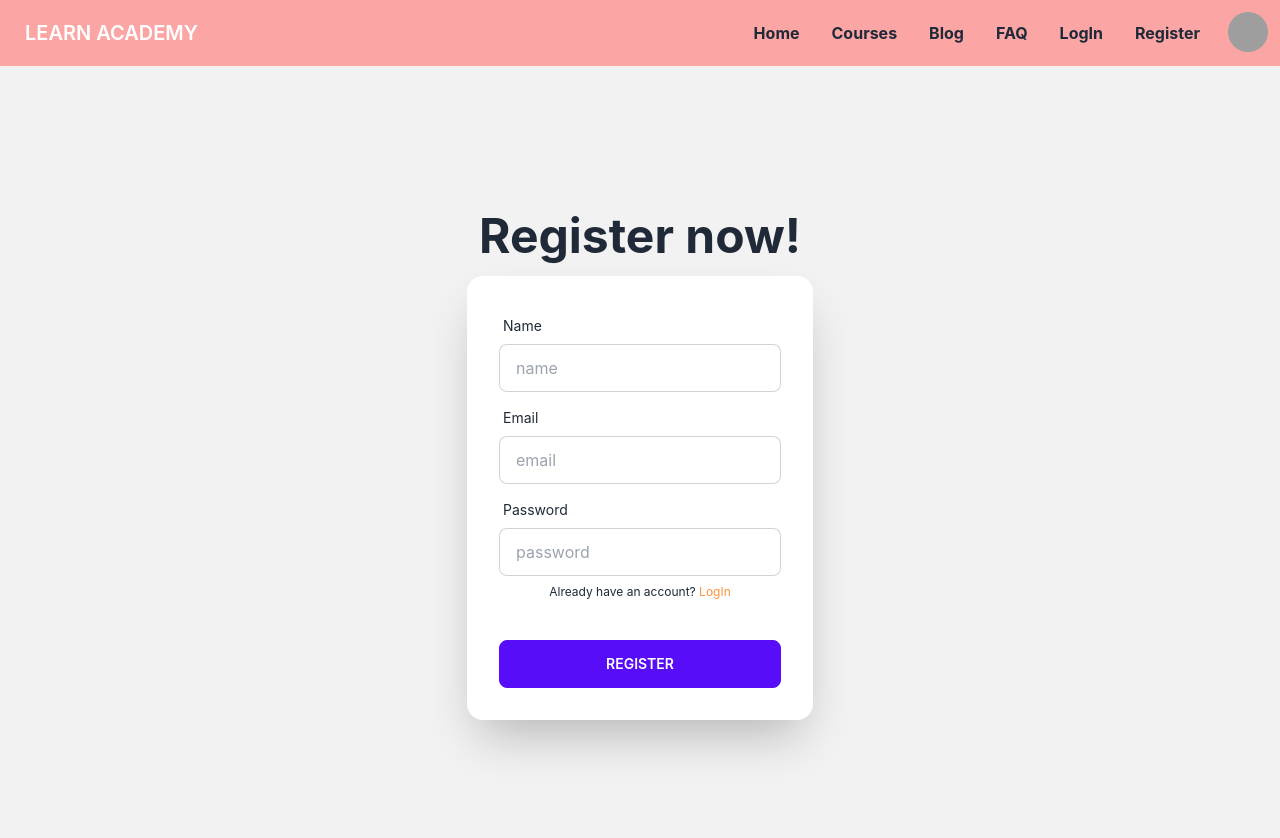
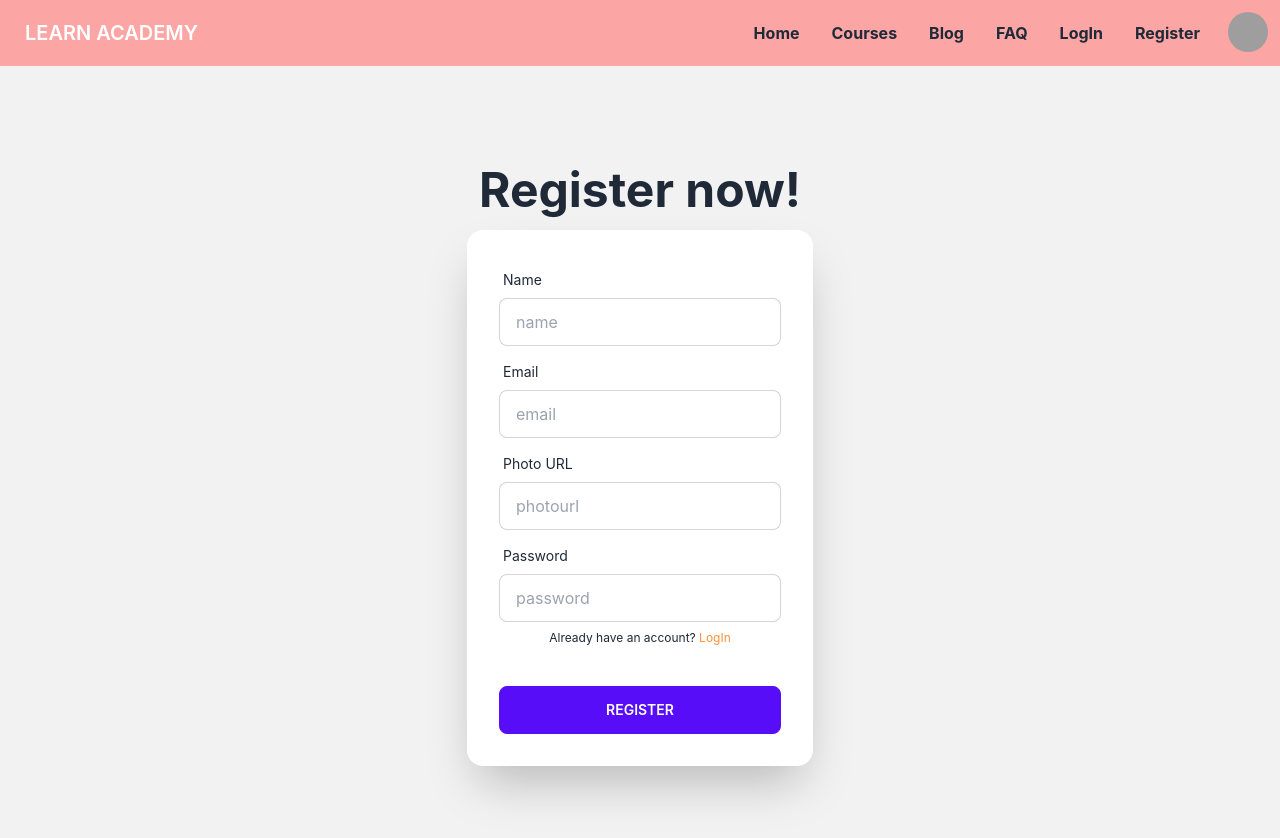
Before and after one commit to manisulislam/computer-science, a React (Create React App) app: page /register in a window 1280 px wide. Shown: the top 838 px of the page. Built offline with nearby package versions, Linux system fonts and the light colour scheme; no server answers; grey boxes are pictures that could not be loaded.

Commit message:
set full authentication

```diff
--- a/src/components/LogIn.js
+++ b/src/components/LogIn.js
@@ -3,7 +3,7 @@ import { useContext } from 'react';
 import { Link } from 'react-router-dom';
 import { AuthContext } from '../contexts/UserContext';
 import { FaGoogle } from 'react-icons/fa';
-import { GoogleAuthProvider } from 'firebase/auth';
+import { GithubAuthProvider, GoogleAuthProvider } from 'firebase/auth';
 
 
 const LogIn = () => {
@@ -11,7 +11,10 @@ const LogIn = () => {
 
   const {signIn}= useContext(AuthContext)
   const {providerLogIn}= useContext(AuthContext)
+  const {githubProviderLogIn}= useContext(AuthContext)
+  console.log(githubProviderLogIn)
   const gogoelProvider = new GoogleAuthProvider()
+  const providerGithub = new GithubAuthProvider()
 
 
   const handleSubmit = event => {
@@ -36,6 +39,17 @@ const LogIn = () => {
 
     })
     .catch(erorr => console.error(erorr))
+
+
+   }
+   const handleGithubSignIn = ()=>{
+    githubProviderLogIn(providerGithub)
+    .then(result =>{
+      const user = result.user;
+      console.log(user)
+    })
+    .catch(erorr=> console.erorr(erorr))
+
 
 
    }
@@ -76,7 +90,7 @@ const LogIn = () => {
         </div>
         <div className="btn-group btn-group-vertical">
   <button onClick={handleGoogleSignIn} className="btn mb-3 bg-sky-500"> <FaGoogle></FaGoogle> Google</button>
-  <button className="btn bg-sky-600">github</button>
+  <button onClick={handleGithubSignIn} className="btn bg-sky-600">github</button>
 
 </div>
 
--- a/src/components/Register.js
+++ b/src/components/Register.js
@@ -51,6 +51,12 @@ const Register = () => {
         </div>
         <div className="form-control">
           <label className="label">
+            <span className="label-text">Photo URL</span>
+          </label>
+          <input name='photoURL' type="text" placeholder="photourl" className="input input-bordered" />
+        </div>
+        <div className="form-control">
+          <label className="label">
             <span className="label-text">Password</span>
           </label>
           <input type="password" name='password' placeholder="password" className="input input-bordered" />
--- a/src/contexts/UserContext.js
+++ b/src/contexts/UserContext.js
@@ -26,6 +26,9 @@ const UserContext = ({children}) => {
     const providerLogIn = (provider)=>{
         return signInWithPopup(auth, provider)
     }
+    const githubProviderLogIn = (provider)=>{
+        return signInWithPopup(auth, provider)
+    }
     useEffect(()=>{
 
        const unSubscribe=  onAuthStateChanged(auth, (currentuser)=>{
```
